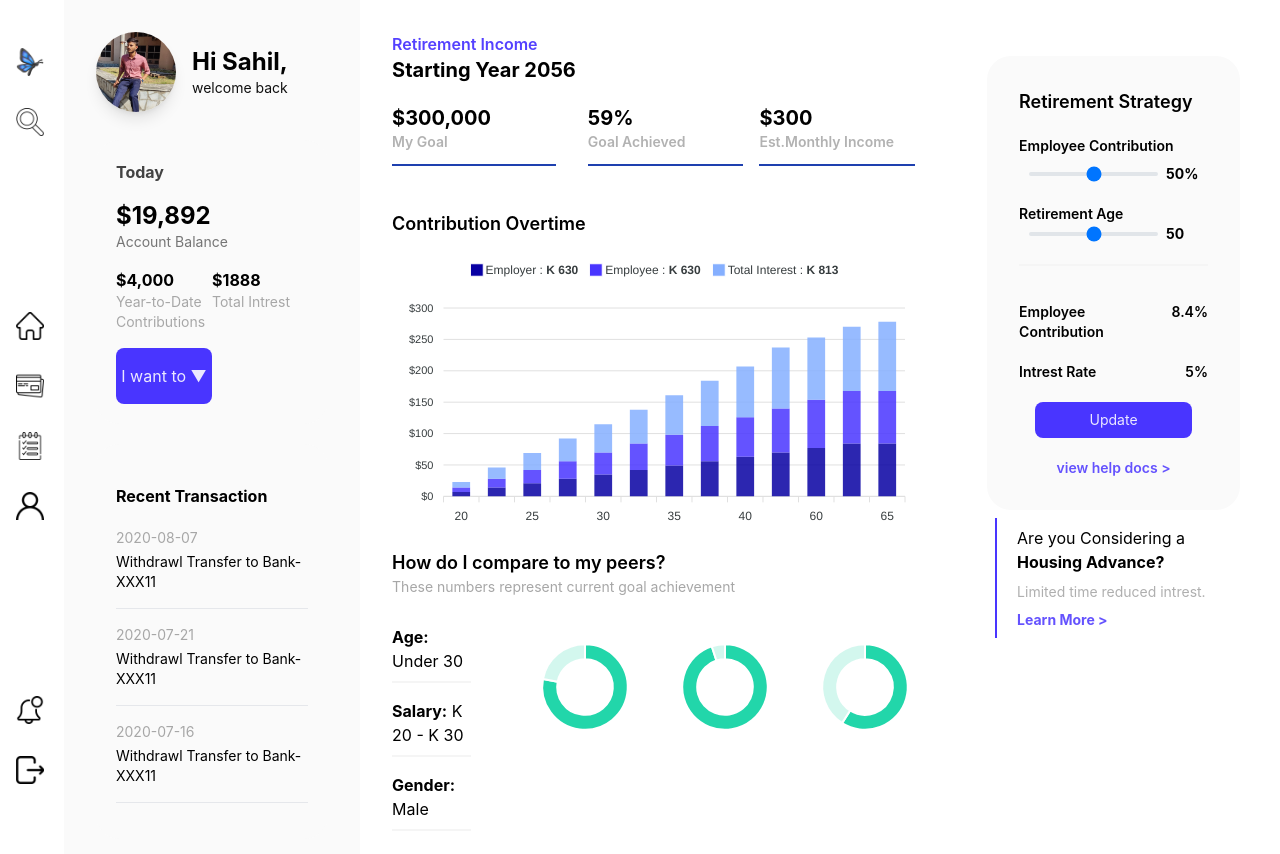
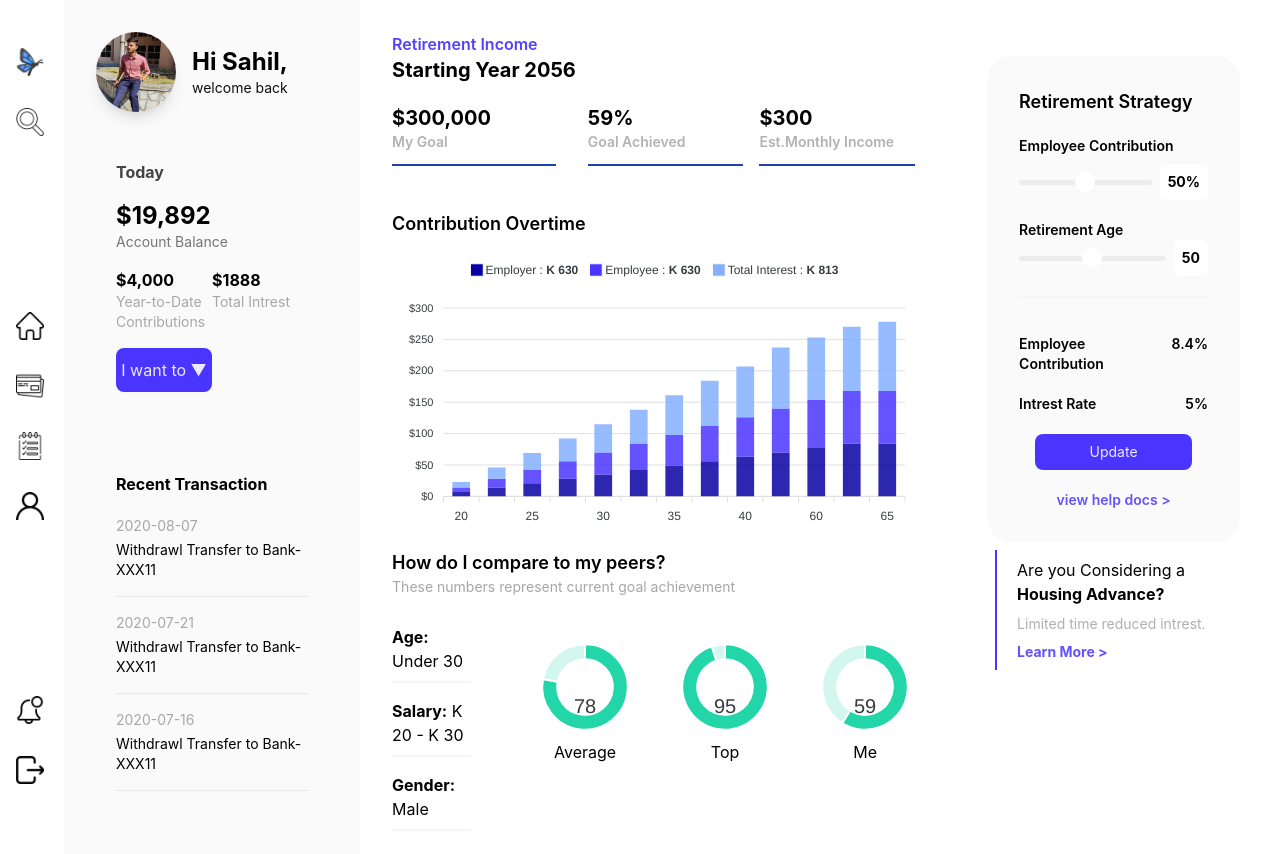
Before and after one commit to GDSCI2IT/dashboard, a React (Create React App) app: page / in a window 1280 px wide. Shown: the top 854 px of the page. Built offline with nearby package versions, Linux system fonts and the light colour scheme.

Commit message:
finished

```diff
--- a/src/components/Chart.js
+++ b/src/components/Chart.js
@@ -25,9 +25,18 @@ const Chart = () => {
                         </div>
                     </div>
                     <div className='ml-5 flex sm:pt-3 gap-4 sm:gap-10'>
-                        <Donut data={[78, 22]} />
-                        <Donut data={[95, 5]} />
-                        <Donut data={[59, 41]} />
+                        <div className='flex flex-col items-center'>
+                            <Donut data={[78, 22]} />
+                            <span>Average</span>
+                        </div >
+                        <div className='flex flex-col items-center'>
+                            <Donut data={[95, 5]} />
+                            <p>Top</p>
+                        </div>
+                        <div className='flex flex-col items-center'>
+                            <Donut data={[59, 41]} />
+                            <p>Me</p>
+                        </div>
                     </div>
                 </div>
             </div>
--- a/src/components/DonutChart.js
+++ b/src/components/DonutChart.js
@@ -2,14 +2,14 @@ import React from 'react'
 
 import ReactApexChart from "react-apexcharts";
 
-const Donut = ({data}) => {
+const Donut = ({ data }) => {
   const colors = ['#22d6aa', '#d3f7ee']
   return (
     <ReactApexChart
       options={{
         chart: { type: 'donut' },
         colors: colors,
-          legend: { show: false },
+        legend: { show: false, },
         dataLabels: { enabled: false },
         plotOptions: {
           pie: {
@@ -18,19 +18,27 @@ const Donut = ({data}) => {
                 show: true,
                 total: {
                   showAlways: true,
-                    show: false, // Hide the total value
+                  show: true, // Show the total value
+                  label: ' ',
+                  fontSize: '22px',
+                  fontFamily: 'Helvetica, Arial, sans-serif',
+                  fontWeight: 900,
+                  color: '#373d3f',
+                  formatter: function (w) {
+                    return data[0];
                   },
 
                 }
 
               },
-            offsetX:0,
-            offsetY:0
+              offsetX: 0,
+              offsetY: 0
             },
 
           },
-        }}
-
+        }
+      }
+      }
       series={data}
       type="donut"
       height="125px"
--- a/src/components/Head.js
+++ b/src/components/Head.js
@@ -26,7 +26,7 @@ const Head = () => {
           <span className='font-bold text-md'>$1888</span>
           <p className='text-sm text-[#a7a7a7]'>Total Intrest</p>
         </div>
-        <button className='col-span-2 bg-[#4935ff] text-[#ebe8ff]  sm:m-0 w-auto sm:w-1/2 h-14 py-2 rounded-lg'>I want to ▼</button>
+        <button className='col-span-2 bg-[#4935ff] text-[#ebe8ff]  sm:m-0 w-auto sm:w-1/2 h-14 sm:h-11 py-2 rounded-lg'>I want to ▼</button>
       </div>
 
     </div>
--- a/src/components/Navbar.js
+++ b/src/components/Navbar.js
@@ -26,7 +26,7 @@ const Navbar = () => {
           <span><img className='w-7' src={butterfly} alt="logo" /></span>
           <span><img className='w-7' src={search} alt="search bar" /></span>
         </div>
-          <div className='flex flex-col  space-y-8 '>
+        <div className='flex flex-col  space-y-8 '>
           <span><img className='w-7' src={home} alt="home" /></span>
           <span><img className='w-7' src={card} alt="card" /></span>
           <span><img className='w-7' src={todo} alt="todo" /></span>
@@ -37,6 +37,10 @@ const Navbar = () => {
           <span><img className='w-7' src={exit} alt="exit" /></span>
         </div>
       </div>
+      {/*top part*/}
+      <div className='fixed top-1 right-1 flex px-2 sm:hidden '>
+        <span><img className='w-7' src={notification} alt="notification" /></span>
+      </div>
     </nav>
   );
 };
--- a/src/components/Retirement.js
+++ b/src/components/Retirement.js
@@ -21,16 +21,16 @@ const Retirement = () => {
         <h1 className='text-lg font-semibold'>Retirement Strategy</h1>
         <div className='space-y-2'>
           <h2 className='font-semibold'>Employee Contribution</h2>
-          <div className='flex space-x-2'>
-          <SliderComponent max={100} min={0} step={1} value={range.range1} key={"range1"} handleChange={(e)=>{changeHandler(e)}} />
-            <span><b>{range.range1}%</b></span>
+          <div className='flex space-x-2 items-center'>
+            <input className='w-60' type="range" min={1} max={100} onChange={(e) => { changeHandler(e) }} name='range1' />
+            <span className='bg-[#ffffff] p-2 rounded-md'><b>{range.range1}%</b></span>
           </div>
         </div>
         <div>
           <h2 className='font-semibold' >Retirement Age</h2>
-          <div className='flex space-x-2'>
-            <SliderComponent max={100} min={0} step={1} value={range.range2} handleChange={(e)=>{changeHandler(e)}} />
-            <span><b>{range.range2}</b></span>
+          <div className='flex space-x-2 items-center'>
+            <input className='w-52' type="range" min={1} max={100} onChange={(e) => { changeHandler(e) }} name='range2' />
+            <span className='bg-[#ffffff] p-2 rounded-md' ><b>{range.range2}</b></span>
           </div>
         </div>
         <hr className='h-1 border-solid border-t-2 border-[#f5f5f5] p-2 ' />
--- a/src/components/SliderComponent.js
+++ b/src/components/SliderComponent.js
@@ -25,7 +25,7 @@ const Container = styled.div`
 
 const Slider = styled.input`
   -webkit-appearance: none;
-  width: 100%;
+  width: 100px;
   height: 4px;
   border-radius: 4px;
 
@@ -38,7 +38,7 @@ const Slider = styled.input`
   ::-webkit-slider-thumb {
     -webkit-appearance: none;
     appearance: none;
-    width: 16px;
+    width: 36px;
     height: 16px;
     border-radius: 50%;
     background: #3a7bec;
@@ -47,7 +47,7 @@ const Slider = styled.input`
   }
 
   ::-moz-range-thumb {
-    width: 16px;
+    width: 36px;
     height: 16px;
     border-radius: 50%;
     background: #3a7bec;
--- a/src/index.css
+++ b/src/index.css
@@ -15,3 +15,20 @@ code {
   font-family: source-code-pro, Menlo, Monaco, Consolas, 'Courier New',
     monospace;
 }
+
+input[type='range'] {
+  -webkit-appearance: none;
+  width: 90%;
+  height: 5px;
+  background-color: #ececec;
+  border-radius: 5px;
+}
+input[type='range']::-webkit-slider-thumb {
+  -webkit-appearance: none;
+  appearance: none;
+  width: 20px;
+  height: 20px;
+  background-color: #ffffff;
+  border-radius: 50%;
+  cursor: pointer;
+}
```
Lines whose indentation alone changed are shown as unchanged.
